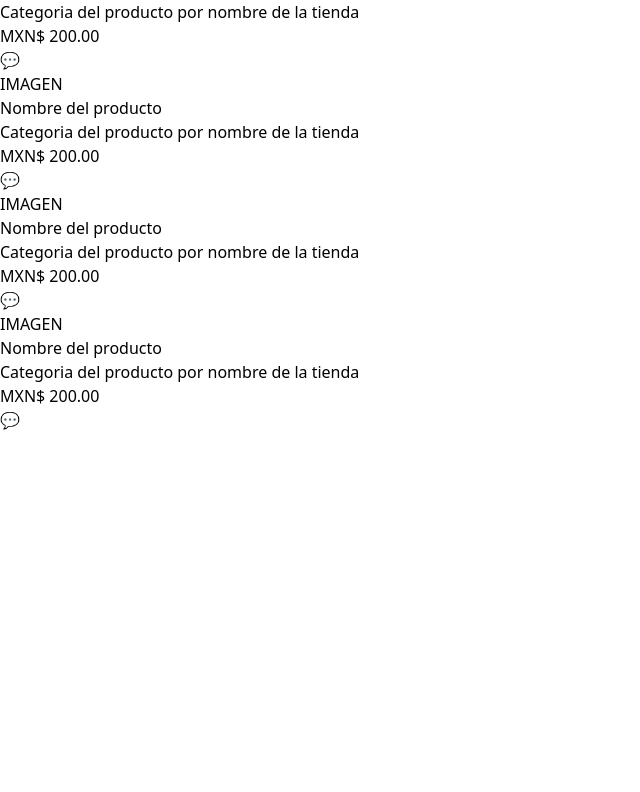
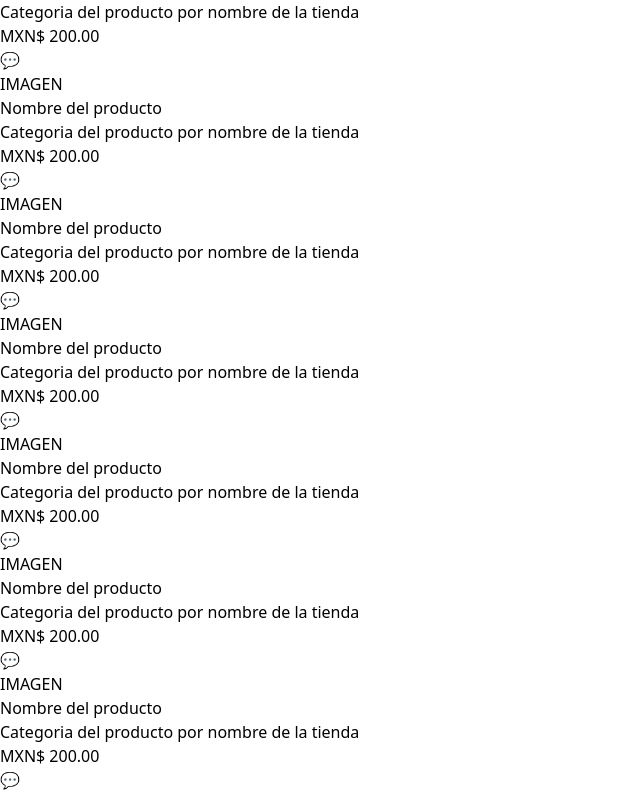
Before and after one commit to ElizabethCT26/K-axlanal, a React (Vite) app in the folder frontend/: page /productos in a window 1280 px wide. Shown: the part 360-1152 px from the top of the page, without its empty margins (0-640 px from the left). Before the commit the page ends 800 px from the top, so only its background shows below. Built offline with nearby package versions, Linux system fonts and the light colour scheme.

Commit message:
Checar productCards

```diff
--- a/frontend/src/App.jsx
+++ b/frontend/src/App.jsx
@@ -6,7 +6,8 @@ import reactLogo from './assets/react.svg'
 import viteLogo from '/vite.svg'
 import './App.css'
 import Header from './components/Header'
-import ProductCards from './components/ProductCards'
+import PagesProduct from './resource/pages/PagesProduct'
+
 
 function App() {
   const [count, setCount] = useState(0)
@@ -16,11 +17,11 @@ function App() {
     <Header/>
       <BrowserRouter>
         <Routes>
-        <Route path='/productos' element={<ProductCards />}/>
+        <Route path='/productos' element={<PagesProduct />}/>
 
         </Routes>
       </BrowserRouter>
-    <Footer/>
+
     </>
   )
 }
--- a/frontend/src/components/Footer.jsx
+++ b/frontend/src/components/Footer.jsx
@@ -4,7 +4,7 @@ function Footer() {
   return (
   <div>
 
-        <div className='bg-[#022F40]   h-[9vh] flex  justify-end'>
+        <div className='bg-[#022F40] h-[9vh] flex  justify-end'>
 
         </div>
 
--- a/frontend/src/components/ProductCards.jsx
+++ b/frontend/src/components/ProductCards.jsx
@@ -2,47 +2,25 @@ import React from "react";
 
 function ProductCards() {
     return (
-      <div className='min-h-screen font-light   '>
-        <div className="flex  flex-row justify-center  my-[3%] ">
-            <div className=" bg-[#D9D9D9] w-[25vw] h-[40vh]  ">
-                <h2 className="text-center">imagen</h2>
-            </div>
-            <div className="flex flex-col  ">
-                <div className="flex justify-between my-[1.5vh]">
-                    <h1 className="border-b-[#341CA7] border-b-2 mx-[2vw] w-[20vw] p-[.3vw] font-normal">Seleccion especial - Verano fresco!!!</h1>
-                    <div >
-                        <h4>❤️</h4>
-                    </div>
-                </div>
+      <div className=' font-light   '>
 
-                <div className="h-[28vh]">
-                    <h2 className="text-[#868686] px-[5%] w-[40vw]">Frutas de temporada a precios extraordinarios!!</h2>
-                </div>
-                <div className="flex self-end justify-around gap-[.4vw]">
-                        <h2 className="text-[#2374AB] border-b-[#70C5BB] border-b-2  px-[1vw]">$500</h2>
-                    <div className="bg-[#70C5BB] w-[8vw] text-[#FFFFFF] rounded-sm text-center">
-                        <h2>💬Contactar</h2>
-                    </div>
-                </div>
-            </div>
-
-        </div>
-        <div className="w-full flex px-[16.5vw]">
+        <div className="w-full flex px-[5vw]">
             <div className="mb-[1%] font-normal w-[14vw] border-b-2 border-b-[#341CA7]  py-[.4vh]">
                 <h1 className="font-normal  mx-[.3vw] ">Productos Relacionados</h1>
             </div>
         </div>
-       <div className="">
-       <div className="flex justify-center ">
-            <div className="flex flex-col mx-[1%]">
-                <div className="bg-[#D9D9D9] border-b border-b-[#6287AF]  w-[15vw] h-[28vh]">
+        {/*Aqui empiezan las cards*/}
+       <div>
+       <div className="flex justify-center  ">
+       <div className="flex flex-col mx-[1%]">
+                <div className="bg-[#D9D9D9] border-b border-b-[#6287AF]  w-[11vw] h-[28vh]">
                     <h2 className="text-center">IMAGEN</h2>
                 </div>
-                <div className="bg-[#F5F5F5]   w-[15vw] h-[16vh]">
-                        <h2 className="px-[5%]">Nombre del producto</h2>
-                        <h3 className="text-[#868686] p-[2%] mx-[3%] text-sm ">Categoria del producto por nombre de la tienda</h3>
+                <div className="bg-[#F5F5F5]   w-[11vw] h-[15vh] ">
+                        <h2 className="px-[5%] text-sm">Nombre del producto</h2>
+                        <h3 className="text-[#868686] p-[2%] mx-[3%] text-xs ">Categoria del producto por nombre de la tienda</h3>
                     <div className="flex justify-between">
-                        <h3 className="text-[#2374AB] text-sm p-[2%] px-[5%]">MXN$ 200.00</h3>
+                        <h3 className="text-[#2374AB] text-xs p-[2%] px-[5%]">MXN$ 200.00</h3>
                     <div className="bg-[#70C5BB] w-[2vw] h-[4vh] mx-[6%] rounded-md">
                         <h2 className="text-center">💬</h2>
                     </div>
@@ -50,14 +28,14 @@ function ProductCards() {
                 </div>
             </div>
             <div className="flex flex-col mx-[1%]">
-                <div className="bg-[#D9D9D9] border-b border-b-[#6287AF]  w-[15vw] h-[28vh]">
+                <div className="bg-[#D9D9D9] border-b border-b-[#6287AF]  w-[11vw] h-[28vh]">
                     <h2 className="text-center">IMAGEN</h2>
                 </div>
-                <div className="bg-[#F5F5F5]   w-[15vw] h-[16vh]">
-                        <h2 className="px-[5%]">Nombre del producto</h2>
-                        <h3 className="text-[#868686] p-[2%] mx-[3%] text-sm ">Categoria del producto por nombre de la tienda</h3>
+                <div className="bg-[#F5F5F5]   w-[11vw] h-[15vh] ">
+                        <h2 className="px-[5%] text-sm">Nombre del producto</h2>
+                        <h3 className="text-[#868686] p-[2%] mx-[3%] text-xs ">Categoria del producto por nombre de la tienda</h3>
                     <div className="flex justify-between">
-                        <h3 className="text-[#2374AB] text-sm p-[2%] px-[5%]">MXN$ 200.00</h3>
+                        <h3 className="text-[#2374AB] text-xs p-[2%] px-[5%]">MXN$ 200.00</h3>
                     <div className="bg-[#70C5BB] w-[2vw] h-[4vh] mx-[6%] rounded-md">
                         <h2 className="text-center">💬</h2>
                     </div>
@@ -65,29 +43,29 @@ function ProductCards() {
                 </div>
             </div>
             <div className="flex flex-col mx-[1%]">
-                <div className="bg-[#D9D9D9] border-b border-b-[#6287AF]  w-[15vw] h-[28vh]">
+                <div className="bg-[#D9D9D9] border-b border-b-[#6287AF]  w-[11vw] h-[28vh]">
                     <h2 className="text-center">IMAGEN</h2>
                 </div>
-                <div className="bg-[#F5F5F5]   w-[15vw] h-[16vh] ">
-                        <h2 className="px-[5%]">Nombre del producto</h2>
-                        <h3 className="text-[#868686] p-[2%] mx-[3%] text-sm ">Categoria del producto por nombre de la tienda</h3>
+                <div className="bg-[#F5F5F5]   w-[11vw] h-[15vh] ">
+                        <h2 className="px-[5%] text-sm">Nombre del producto</h2>
+                        <h3 className="text-[#868686] p-[2%] mx-[3%] text-xs ">Categoria del producto por nombre de la tienda</h3>
                     <div className="flex justify-between">
-                        <h3 className="text-[#2374AB] text-sm p-[2%] px-[5%]">MXN$ 200.00</h3>
+                        <h3 className="text-[#2374AB] text-xs p-[2%] px-[5%]">MXN$ 200.00</h3>
                     <div className="bg-[#70C5BB] w-[2vw] h-[4vh] mx-[6%] rounded-md">
                         <h2 className="text-center">💬</h2>
                     </div>
                     </div>
                 </div>
             </div>
-            <div className="flex flex-col mx-[1%] ">
-                <div className="bg-[#D9D9D9] border-b border-b-[#6287AF]  w-[15vw] h-[28vh]">
+            <div className="flex flex-col mx-[1%]">
+                <div className="bg-[#D9D9D9] border-b border-b-[#6287AF]  w-[11vw] h-[28vh]">
                     <h2 className="text-center">IMAGEN</h2>
                 </div>
-                <div className="bg-[#F5F5F5]   w-[15vw] h-[16vh]">
-                        <h2 className="px-[5%]">Nombre del producto</h2>
-                        <h3 className="text-[#868686] p-[2%] mx-[3%] text-sm ">Categoria del producto por nombre de la tienda</h3>
+                <div className="bg-[#F5F5F5]   w-[11vw] h-[15vh] ">
+                        <h2 className="px-[5%] text-sm">Nombre del producto</h2>
+                        <h3 className="text-[#868686] p-[2%] mx-[3%] text-xs ">Categoria del producto por nombre de la tienda</h3>
                     <div className="flex justify-between">
-                        <h3 className="text-[#2374AB] text-sm p-[2%] px-[5%]">MXN$ 200.00</h3>
+                        <h3 className="text-[#2374AB] text-xs p-[2%] px-[5%]">MXN$ 200.00</h3>
                     <div className="bg-[#70C5BB] w-[2vw] h-[4vh] mx-[6%] rounded-md">
                         <h2 className="text-center">💬</h2>
                     </div>
@@ -95,15 +73,56 @@ function ProductCards() {
                 </div>
             </div>
 
-
+            <div className="flex flex-col mx-[1%]">
+                <div className="bg-[#D9D9D9] border-b border-b-[#6287AF]  w-[11vw] h-[28vh]">
+                    <h2 className="text-center">IMAGEN</h2>
+                </div>
+                <div className="bg-[#F5F5F5]   w-[11vw] h-[15vh] ">
+                        <h2 className="px-[5%] text-sm">Nombre del producto</h2>
+                        <h3 className="text-[#868686] p-[2%] mx-[3%] text-xs ">Categoria del producto por nombre de la tienda</h3>
+                    <div className="flex justify-between">
+                        <h3 className="text-[#2374AB] text-xs p-[2%] px-[5%]">MXN$ 200.00</h3>
+                    <div className="bg-[#70C5BB] w-[2vw] h-[4vh] mx-[6%] rounded-md">
+                        <h2 className="text-center">💬</h2>
+                    </div>
+                    </div>
+                </div>
+            </div>
+            <div className="flex flex-col mx-[1%]">
+                <div className="bg-[#D9D9D9] border-b border-b-[#6287AF]  w-[11vw] h-[28vh]">
+                    <h2 className="text-center">IMAGEN</h2>
+                </div>
+                <div className="bg-[#F5F5F5]   w-[11vw] h-[15vh] ">
+                        <h2 className="px-[5%] text-sm">Nombre del producto</h2>
+                        <h3 className="text-[#868686] p-[2%] mx-[3%] text-xs ">Categoria del producto por nombre de la tienda</h3>
+                    <div className="flex justify-between">
+                        <h3 className="text-[#2374AB] text-xs p-[2%] px-[5%]">MXN$ 200.00</h3>
+                    <div className="bg-[#70C5BB] w-[2vw] h-[4vh] mx-[6%] rounded-md">
+                        <h2 className="text-center">💬</h2>
+                    </div>
+                    </div>
+                </div>
+            </div>
+            <div className="flex flex-col mx-[1%]">
+                <div className="bg-[#D9D9D9] border-b border-b-[#6287AF]  w-[11vw] h-[28vh]">
+                    <h2 className="text-center">IMAGEN</h2>
+                </div>
+                <div className="bg-[#F5F5F5]   w-[11vw] h-[15vh] ">
+                        <h2 className="px-[5%] text-sm">Nombre del producto</h2>
+                        <h3 className="text-[#868686] p-[2%] mx-[3%] text-xs ">Categoria del producto por nombre de la tienda</h3>
+                    <div className="flex justify-between">
+                        <h3 className="text-[#2374AB] text-xs p-[2%] px-[5%]">MXN$ 200.00</h3>
+                    <div className="bg-[#70C5BB] w-[2vw] h-[4vh] mx-[6%] rounded-md">
+                        <h2 className="text-center">💬</h2>
+                    </div>
+                    </div>
+                </div>
+            </div>
 
         </div>
        </div>
 
 
-      </div>
-
-    )
-  }
-
-  export default ProductCards
+    </div>
+    )}
+export default ProductCards
--- /dev/null
+++ b/frontend/src/resource/pages/PagesProduct.jsx
@@ -0,0 +1,36 @@
+import React from "react";
+import ProductCards from "../../components/ProductCards";
+
+function PagesProduct() {
+    return (
+      <div className=' font-light   '>
+        <div className="flex  flex-row justify-center  my-[3%] ">
+            <div className=" bg-[#D9D9D9] w-[49vw] h-[45vh]  ">
+                <h2 className="text-center">imagen</h2>
+            </div>
+            <div className="flex flex-col  ">
+                <div className="flex justify-between my-[1.5vh]">
+                    <h1 className="border-b-[#341CA7] border-b-2 mx-[2vw] w-[20vw] p-[.3vw] font-normal">Selección especial - Verano fresco!!!</h1>
+                    <div >
+                        <h4>❤️</h4>
+                    </div>
+                </div>
+
+                <div className="h-[28vh]">
+                    <h2 className="text-[#868686] px-[5%] w-[40vw]">Frutas de temporada a precios extraordinarios!!</h2>
+                </div>
+                <div className="flex self-end justify-around gap-[.4vw]">
+                        <h2 className="text-[#2374AB] border-b-[#70C5BB] border-b-2  px-[1vw]">$500</h2>
+                    <div className="bg-[#70C5BB] w-[8vw] text-[#FFFFFF] rounded-sm text-center">
+                        <h2>💬Contactar</h2>
+                    </div>
+                </div>
+            </div>
+            <ProductCards/>
+
+        </div>
+
+
+    </div>
+    )}
+export default PagesProduct
```
